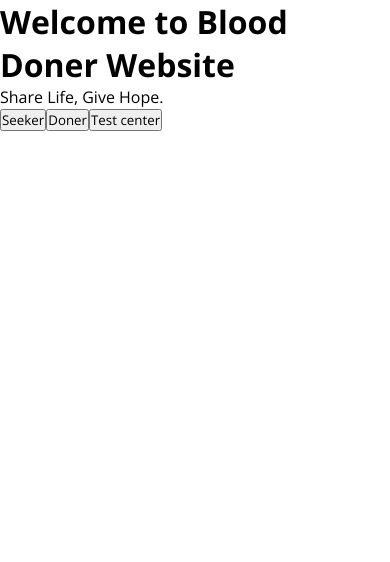
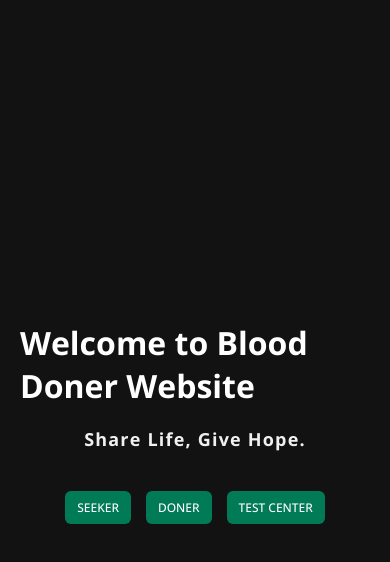
Before and after one commit to RagulKannan2005/blood-doner-locator, a React (Vite) app: page / in a window 390 px wide. Shown: the top 562 px of the page. Built offline with nearby package versions, Linux system fonts and the light colour scheme; a web font is replaced by a local one.

Commit message:
Update Entrypage.css

```diff
--- a/src/components/Entrypage.css
+++ b/src/components/Entrypage.css
@@ -4,5 +4,131 @@
   box-sizing: border-box;
   margin: 0;
   padding: 0;
-  font-family: "Open sans",sans-serif;
+  font-family: "Open Sans", sans-serif;
 }
+
+body {
+  background-color: #121212;
+  color: #ffffff;
+  margin: 0;
+  overflow-x: hidden;
+}
+
+.page-container {
+  margin: 0 auto;
+  width: 100%;
+  height: 100vh;
+  display: flex;
+  flex-direction: column;
+  justify-content: center;
+  align-items: center;
+  padding: 20px;
+}
+
+.main-container {
+  background-color: #1e1e1e;
+  padding: 30px;
+  border-radius: 15px;
+  box-shadow: 0px 4px 8px rgba(0, 0, 0, 0.4);
+  animation: fadeIn 1s ease-in-out;
+  max-width: 90%;
+  text-align: center;
+}
+
+.slogen {
+  font-size: 24px;
+  font-weight: 700;
+  text-transform: capitalize;
+  margin-top: 20px;
+  margin-bottom: 20px;
+  color: #f0f0f0;
+  letter-spacing: 1.2px;
+  transition: color 0.3s, transform 0.3s;
+}
+
+.slogen:hover {
+  color: #ff5555;
+  transform: scale(1.1);
+}
+
+.button-container {
+  display: flex;
+  justify-content: center;
+  margin-top: 20px;
+  gap: 15px;
+}
+
+button.btn {
+  padding: 12px 20px;
+  border-radius: 6px;
+  border: none;
+  width: auto;
+  background-color: #007b55;
+  color: #ffffff;
+  font-size: 16px;
+  font-weight: 500;
+  cursor: pointer;
+  transition: background-color 0.3s, transform 0.3s, box-shadow 0.3s;
+  text-transform: uppercase;
+}
+
+button.btn:hover {
+  background-color: #00a76e;
+  transform: translateY(-5px);
+  box-shadow: 0 4px 10px rgba(0, 0, 0, 0.4);
+}
+
+button.btn:active {
+  background-color: #00593a;
+  transform: translateY(0);
+}
+
+button.btn:focus {
+  outline: 2px solid #00a76e;
+}
+
+@keyframes fadeIn {
+  from {
+    opacity: 0;
+    transform: scale(0.9);
+  }
+  to {
+    opacity: 1;
+    transform: scale(1);
+  }
+}
+
+.main-container {
+  background: linear-gradient(135deg, #1e1e1e, #252525);
+}
+
+button.btn:hover {
+  text-shadow: 0 0 8px rgba(255, 255, 255, 0.8);
+}
+
+@media (max-width: 768px) {
+  .main-container {
+    padding: 20px;
+    border-radius: 10px;
+  }
+
+  .slogen {
+    font-size: 20px;
+  }
+
+  button.btn {
+    padding: 10px 15px;
+    font-size: 14px;
+  }
+}
+
+@media (max-width: 480px) {
+  .slogen {
+    font-size: 18px;
+  }
+
+  button.btn {
+    font-size: 12px;
+    padding: 8px 12px;
+  }
+}
```
